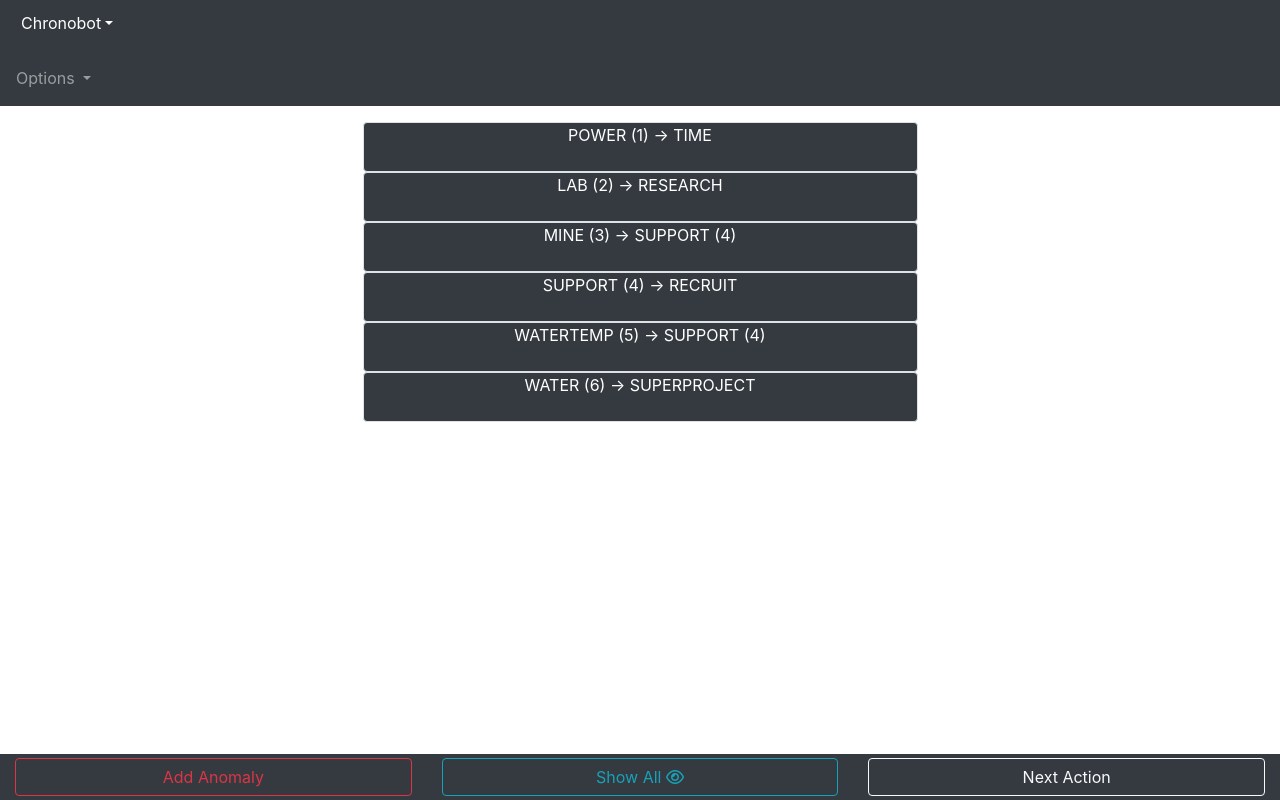
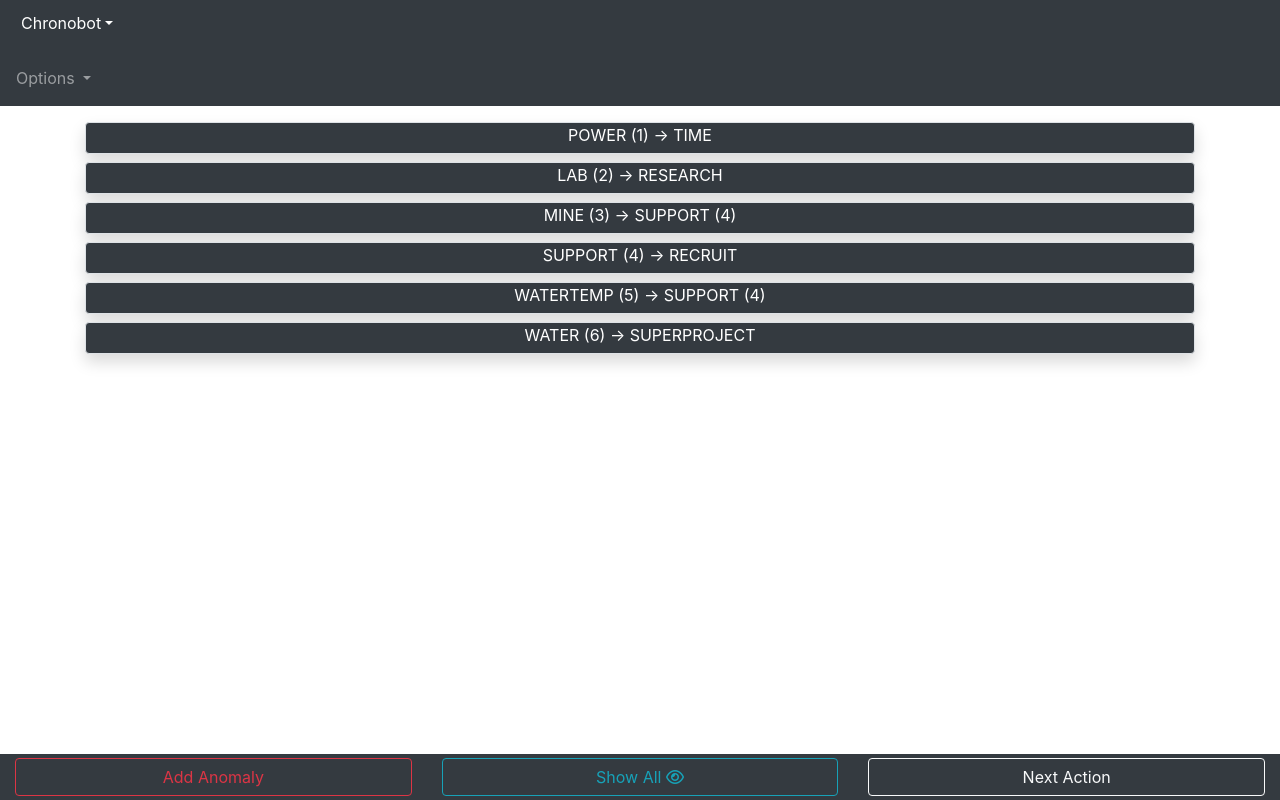
Before and after one commit to fullstackcardboard/chronobot, a plain HTML site: page index.html in a window 1280 px wide. Drawn offline with nearby package versions, Linux system fonts and the light colour scheme.

Commit message:
1. Action height adjustment

```diff
--- a/content/css/anachrony.css
+++ b/content/css/anachrony.css
@@ -24,7 +24,7 @@
 }
 
 .action {
-height: 50px;
+height: 4vh;
 }
 
 /* Loading Styles */
--- a/scripts/actions.js
+++ b/scripts/actions.js
@@ -45,7 +45,7 @@ const ActionsDisplayComponent = function() {
         nextTriggerNumbers += ")";
       }
       html += `<div
-            class="col border rounded bg-dark text-white action text-center"
+            class="col border shadow rounded bg-dark text-white action text-center mb-2"
             data-action="${key}"
           >
             ${key.toUpperCase()}
@@ -96,7 +96,7 @@ const ActionsDisplayComponent = function() {
           nextTriggerNumbers += ")";
         }
         html += `<div
-            class="col-md-6 m-auto border rounded bg-dark text-white action text-center"
+            class="col mb-2 border shadow rounded bg-dark text-white action text-center"
             data-action="${key}"
           >
             ${key.toUpperCase()}
```
